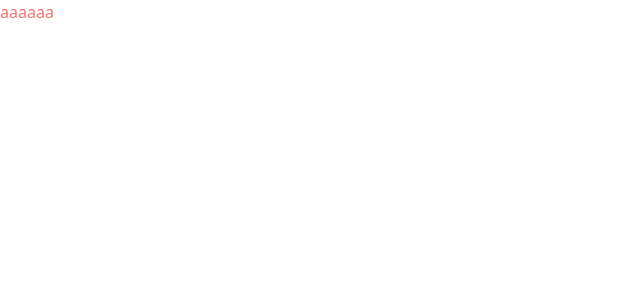
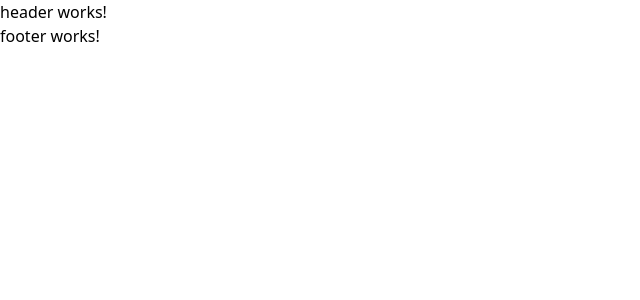
Before and after one commit to Antonioax/Coderise, an Angular app: page / in a window 1280 px wide. Shown: the top 300 px of the page, without its empty margins (0-640 px from the left). Built offline with nearby package versions, Linux system fonts and the light colour scheme.

Commit message:
Placed initial app template

```diff
--- a/src/app/app.component.html
+++ b/src/app/app.component.html
@@ -1,3 +1,3 @@
-<p class="text-red-400">
-aaaaaa
-</p>
+<app-header/>
+<router-outlet></router-outlet>
+<app-footer/>
--- a/src/app/app.component.ts
+++ b/src/app/app.component.ts
@@ -1,13 +1,14 @@
 import { Component } from '@angular/core';
 import { RouterOutlet } from '@angular/router';
+import { HeaderComponent } from "./components/header/header.component";
+import { FooterComponent } from "./components/footer/footer.component";
 
 @Component({
   selector: 'app-root',
   standalone: true,
-  imports: [RouterOutlet],
+  imports: [RouterOutlet, HeaderComponent, FooterComponent],
   templateUrl: './app.component.html',
   styleUrl: './app.component.scss'
 })
 export class AppComponent {
-  title = 'coderise';
 }
--- a/src/app/components/about/about.component.ts
+++ b/src/app/components/about/about.component.ts
@@ -5,8 +5,5 @@
   standalone: true,
   imports: [],
   templateUrl: './about.component.html',
-  styleUrl: './about.component.scss'
 })
-export class AboutComponent {
-
-}
+export class AboutComponent {}
--- a/src/app/components/contact/contact.component.ts
+++ b/src/app/components/contact/contact.component.ts
@@ -5,8 +5,5 @@
   standalone: true,
   imports: [],
   templateUrl: './contact.component.html',
-  styleUrl: './contact.component.scss'
 })
-export class ContactComponent {
-
-}
+export class ContactComponent {}
--- a/src/app/components/footer/footer.component.ts
+++ b/src/app/components/footer/footer.component.ts
@@ -5,8 +5,5 @@
   standalone: true,
   imports: [],
   templateUrl: './footer.component.html',
-  styleUrl: './footer.component.scss'
 })
-export class FooterComponent {
-
-}
+export class FooterComponent {}
--- a/src/app/components/header/header.component.ts
+++ b/src/app/components/header/header.component.ts
@@ -5,8 +5,5 @@
   standalone: true,
   imports: [],
   templateUrl: './header.component.html',
-  styleUrl: './header.component.scss'
 })
-export class HeaderComponent {
-
-}
+export class HeaderComponent {}
--- a/src/app/components/home/home.component.ts
+++ b/src/app/components/home/home.component.ts
@@ -5,8 +5,5 @@
   standalone: true,
   imports: [],
   templateUrl: './home.component.html',
-  styleUrl: './home.component.scss'
 })
-export class HomeComponent {
-
-}
+export class HomeComponent {}
```
